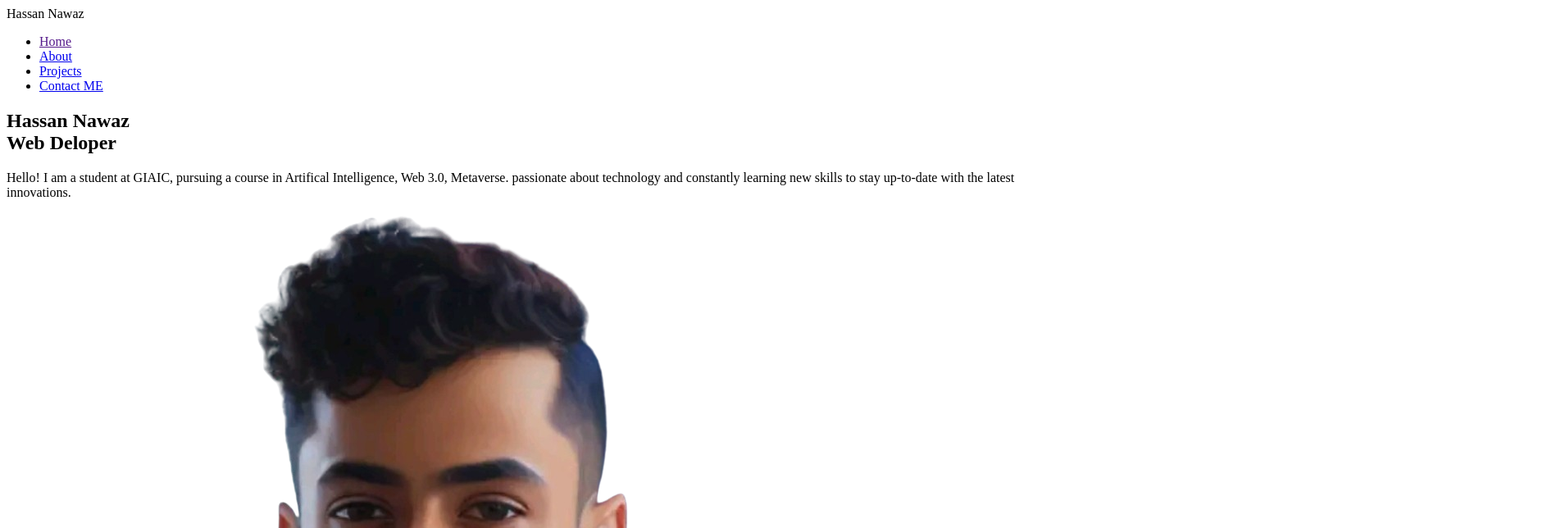
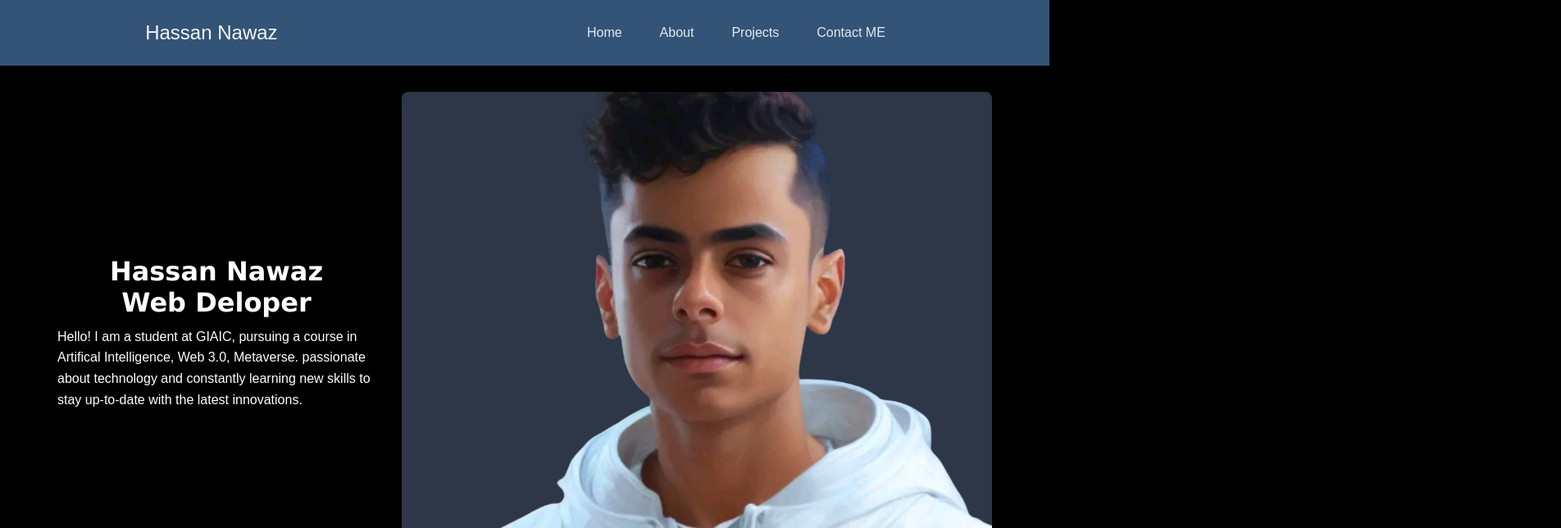
Before and after one commit to hassannawaz02/Custom_Css_Portfolio, a plain HTML site: page index.html in a window 1280 px wide. Shown: the top 644 px of the page at 82% size, 1904 px wide, since content can reach past the window. Drawn offline with Linux system fonts and the light colour scheme.

Commit message:
index.html

```diff
--- a/index.html
+++ b/index.html
@@ -5,7 +5,7 @@
   <meta charset="UTF-8">
   <meta name="viewport" content="width=device-width, initial-scale=1.0">
   <title>Document</title>
-  <link rel="stylesheet" href="home.css">
+  <link rel="stylesheet" href="style.css">
   <link rel="stylesheet" href="https://cdnjs.cloudflare.com/ajax/libs/font-awesome/6.6.0/css/all.min.css">
 </head>
 
```
